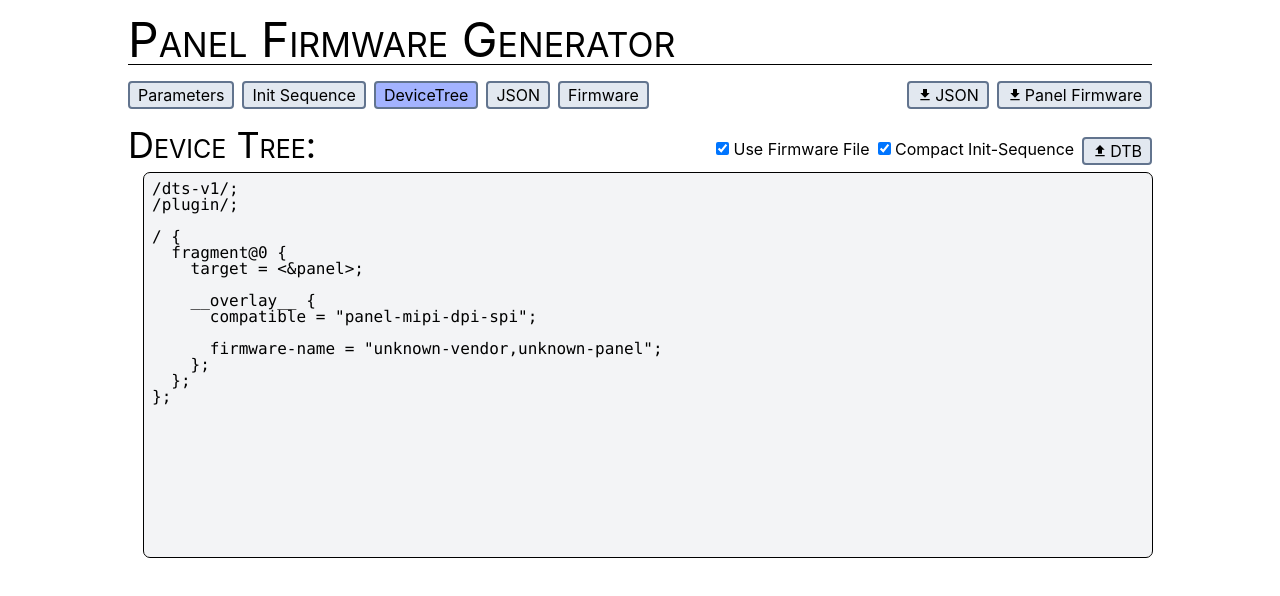
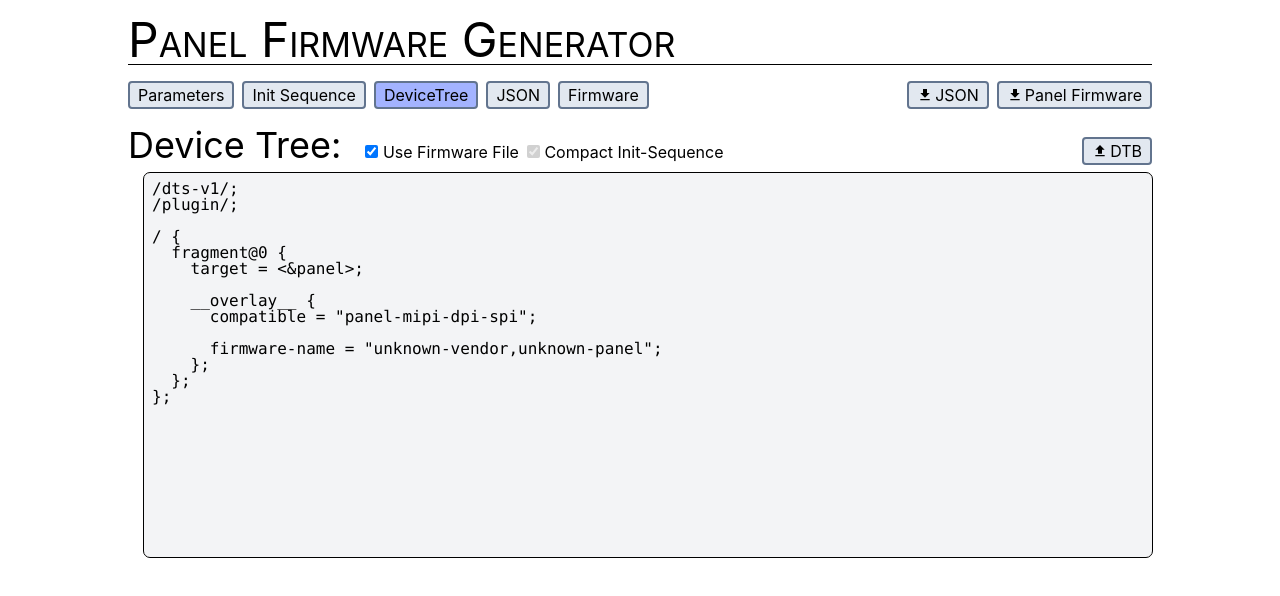
Before and after one commit to kikuchan/panel-firmware-generator, a Vue app: page / in a window 1280 px wide. Both pictures are taken after a click on the button "DeviceTree". Shown: the top 596 px of the page. Built offline with nearby package versions, Linux system fonts and the light colour scheme.

Commit message:
chore: Adjust page layout

```diff
--- a/src/App.vue
+++ b/src/App.vue
@@ -170,16 +170,16 @@
     </div>
     <div v-if="page === 'dts'" class="flex flex-grow basis-full flex-col">
       <h2>
-        Device Tree:
-        <div class="flex gap-2">
-          <label class="text-base select-none">
+        <div class="flex items-baseline gap-2">
+          Device Tree:
+          <label class="ml-4 text-base select-none">
             <input type="checkbox" v-model="flagFirmware" /> Use Firmware File
           </label>
-          <label class="text-base select-none">
-            <input type="checkbox" v-model="compact" /> Compact Init-Sequence
+          <label class="mr-4 text-base select-none">
+            <input type="checkbox" :disabled="flagFirmware" v-model="compact" /> Compact Init-Sequence
           </label>
-          <Upload @upload="uploadDtb" accept=".dtb"><Icon name="upload" />DTB</Upload>
         </div>
+        <Upload @upload="uploadDtb" accept=".dtb"> <Icon name="upload" />DTB </Upload>
       </h2>
       <div class="relative flex-grow pl-4">
         <textarea readonly class="h-full w-full resize-none bg-gray-100" :value="dts"></textarea>
@@ -189,7 +189,7 @@
       <h2>
         JSON:
         <div class="flex gap-2">
-          <Upload @upload="uploadJson" accept=".json"><Icon name="upload" />JSON</Upload>
+          <Upload @upload="uploadJson" accept=".json"> <Icon name="upload" />JSON </Upload>
         </div>
       </h2>
       <div class="relative flex-grow pl-4">
@@ -200,7 +200,7 @@
       <h2>
         Firmware:
         <div class="flex gap-2">
-          <Upload @upload="uploadFirmware" accept=".panel"><Icon name="upload" />Panel Firmware</Upload>
+          <Upload @upload="uploadFirmware" accept=".panel"> <Icon name="upload" />Panel Firmware </Upload>
         </div>
       </h2>
       <div class="relative flex-grow pl-4">
```
